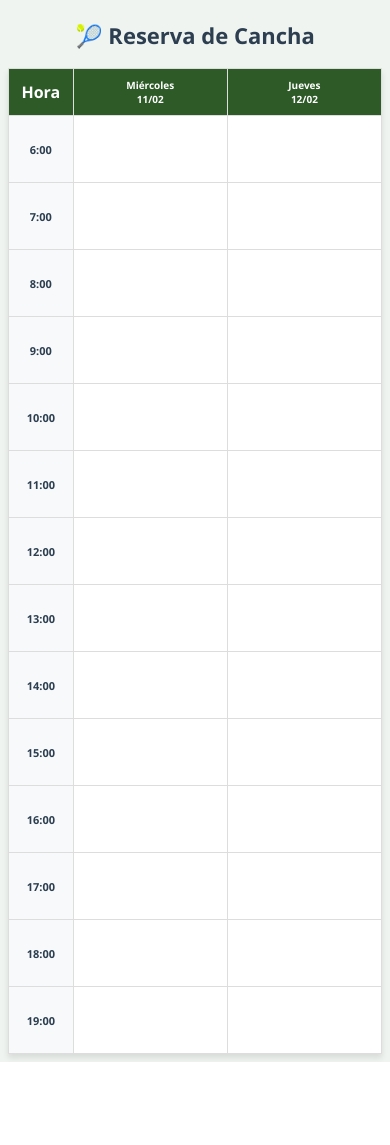
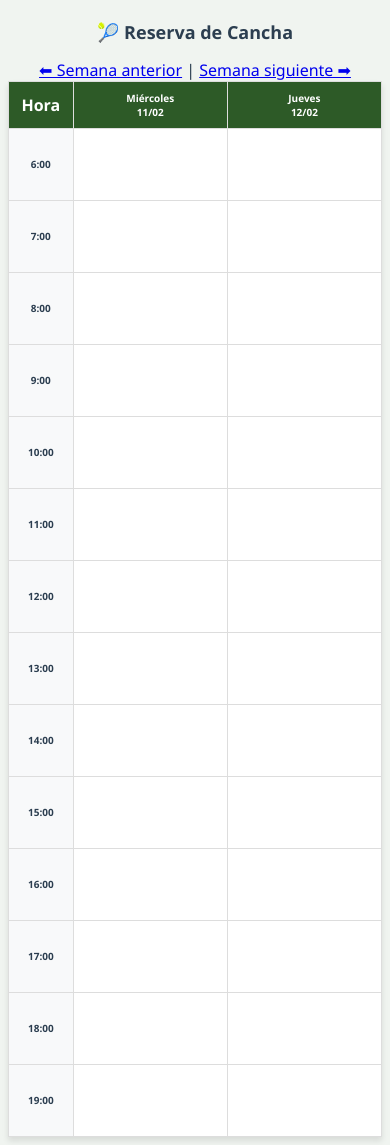
Before and after one commit to kevinms1/tenis-reservas, a Flask app: page / in a window 390 px wide. Before the commit the page ends 1062 px from the top, so only its background shows below. Run offline with Flask 3, Linux system fonts and the light colour scheme; data that the repository does not hold is empty; some libraries are stand-ins or nearby versions.

Commit message:
fix vista pantalla mov 2

```diff
--- a/static/style.css
+++ b/static/style.css
@@ -1,11 +1,13 @@
+/* --- CONFIGURACIÓN GENERAL Y PC --- */
 body {
     font-family: 'Segoe UI', sans-serif;
     text-align: center;
-    background-color: #f0f4f0; /* Un gris verdoso muy claro */
+    background-color: #f0f4f0;
     color: #2c3e50;
 }
 
 h2 { margin-top: 20px; }
+
 .nav-weeks { margin-bottom: 20px; }
 .nav-weeks a {
     color: #2d5a27;
@@ -16,13 +18,30 @@ h2 { margin-top: 20px; }
     border-radius: 5px;
 }
 
-.table-wrapper { width: 95%; margin: 0 auto; overflow-x: auto; background: white; border-radius: 8px; box-shadow: 0 4px 6px rgba(0,0,0,0.1); }
+.table-wrapper {
+    width: 95%;
+    margin: 0 auto;
+    overflow-x: auto;
+    background: white;
+    border-radius: 8px;
+    box-shadow: 0 4px 6px rgba(0,0,0,0.1);
+}
 
-table { width: 100%; border-collapse: collapse; min-width: 800px; }
+table {
+    width: 100%;
+    border-collapse: collapse;
+    /* Quitamos el min-width de aquí para que no estorbe en el móvil */
+}
+
+/* Aplicamos el min-width SOLO cuando la pantalla sea grande (PC) */
+@media (min-width: 769px) {
+    table { min-width: 800px; }
+}
+
 th, td { border: 1px solid #ddd; padding: 12px; text-align: center; }
 
 th {
-    background-color: #2d5a27 !important; /* Verde bosque/tenis */
+    background-color: #2d5a27 !important;
     color: white;
 }
 
@@ -35,70 +54,52 @@ th {
     color: white;
 }
 
-/* Móvil */
-/* MODO CELULAR */
+/* --- VISTA MÓVIL OPTIMIZADA (3 COLUMNAS) --- */
 @media (max-width: 768px) {
-    /* Quitamos el min-width que estiraba la tabla en PC */
+    /* Quitamos el scroll y forzamos ancho de pantalla */
+    .table-wrapper {
+        width: 100% !important;
+        margin: 0 !important;
+        overflow-x: hidden !important;
+        border-radius: 0;
+    }
+
     table {
         min-width: 100% !important;
         width: 100% !important;
-        table-layout: fixed !important; /* Fuerza a las columnas a no pasarse del borde */
+        table-layout: fixed !important; /* Obliga a respetar los porcentajes */
     }
 
-    .table-wrapper {
-        width: 100% !important;
-        margin: 0 !important;
-        overflow-x: hidden !important; /* Elimina el scroll lateral */
-        border-radius: 0;
-    }
-
-    /* Ocultamos los días que no son Hoy/Mañana */
+    /* Ocultamos los días que no nos interesan */
     th[data-fecha],
     td[data-fecha] {
         display: none;
     }
 
-    /* Mostramos solo Hora + Hoy + Mañana */
+    /* Mostramos solo Hora, Hoy y Mañana */
     .hora-col,
     .show-mobile {
         display: table-cell !important;
     }
 
-    /* REPARTO DE ESPACIO (Total 100%) */
+    /* Reparto exacto para que no se salga de la pantalla */
     .hora-col {
-        width: 20% !important; /* Columna pequeña para la hora */
-        font-size: 11px !important;
-        padding: 5px 2px !important;
-    }
-
-    .show-mobile {
-        width: 40% !important; /* 40% para Hoy y 40% para Mañana */
+        width: 20% !important;
         font-size: 10px !important;
         padding: 8px 2px !important;
     }
 
-    /* Ajuste de las celdas de reserva */
-    .celda {
-        height: 50px !important; /* Altura cómoda para tocar con el dedo */
-        word-break: break-word; /* Si el nombre es largo, salta de línea */
+    .show-mobile {
+        width: 40% !important;
+        font-size: 10px !important;
+        padding: 8px 2px !important;
     }
 
-    h2 { font-size: 20px; }
-    .week-navigation { display: none; }
-}
-
-@media (max-width: 768px) {
-
-    .week-navigation {
-        display: none;
+    .celda {
+        height: 55px !important; /* Más alta para que sea fácil tocar con el dedo */
+        word-break: break-all; /* Rompe el texto si el nombre es muy largo */
     }
 
+    h2 { font-size: 18px; }
+    .nav-weeks { display: none; }
 }
-
-@media (max-width: 768px) {
-
-    h2 {
-        font-size: 22px;
-    }
-
-}
```
